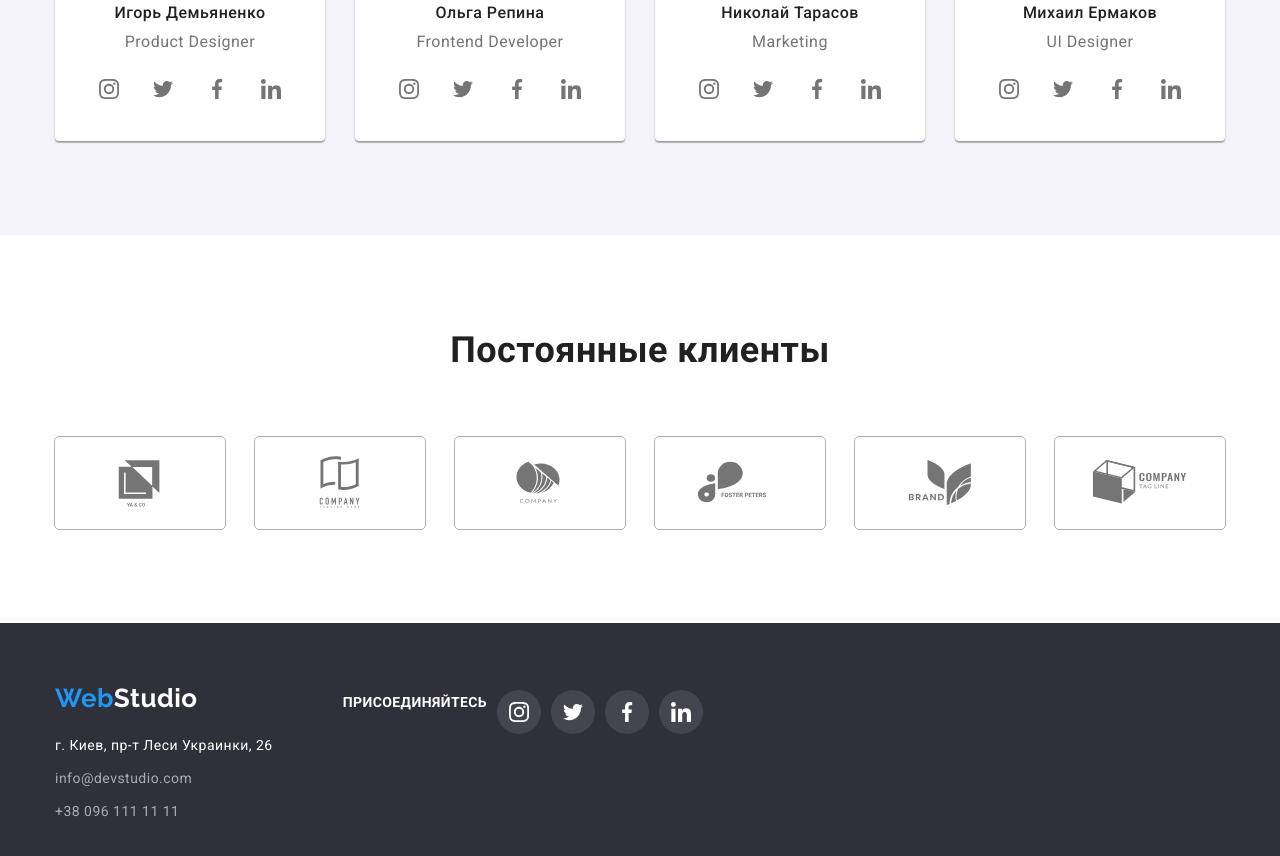
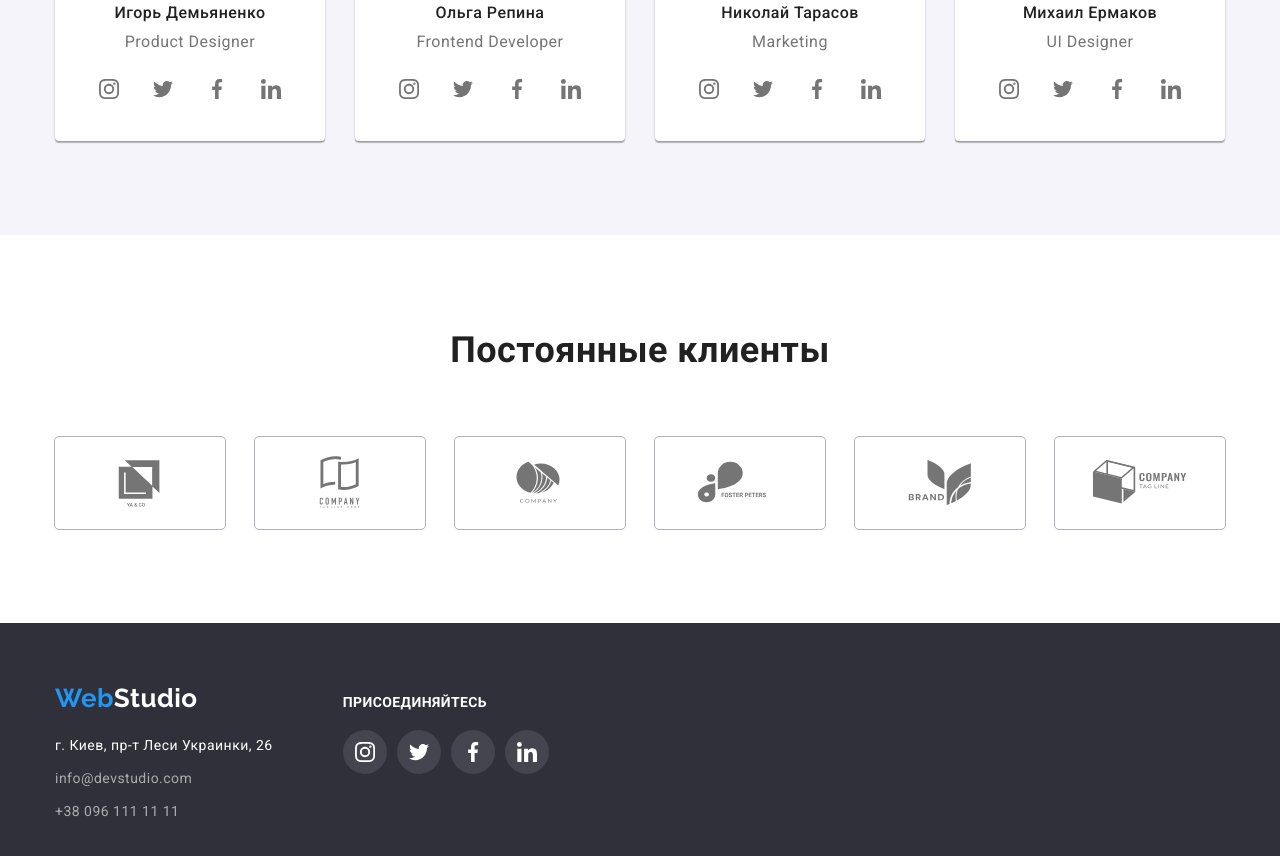
Before and after one commit to LesiaUKR/Fullstack_goit-markup-hw-04, a plain HTML site: page index.html in a window 1280 px wide. Shown: the part 2069-2925 px from the top of the page. Drawn offline with nearby package versions, Linux system fonts and the light colour scheme.

Commit message:
Футер іконки знайшла помилку

```diff
--- a/css/styles.css
+++ b/css/styles.css
@@ -426,11 +426,6 @@ p {
   display: flex;
   flex-direction: column;
   }
-.footer-right {
-  display: flex;
-  flex-direction: column;
-  margin-left: 70px;
-}
 .footer-contact-list {
   display: flex;
   flex-direction: column;
@@ -471,6 +466,7 @@ p {
 .footer-right {
 display: flex;
 flex-direction: column;
+margin-left: 70px;
 }
 .join-text {
 padding-bottom: 20PX;
--- a/index.html
+++ b/index.html
@@ -498,8 +498,8 @@
         </ul>
         </div>
         <div class="footer-right">
+          <h3 class="join-text">присоединяйтесь</h3>
           <ul class="footer-socials-list">
-            <h3 class="join-text">присоединяйтесь</h3>
             <li class="footer-socials-item">
               <a
               class="footer-socials-link link"
```
